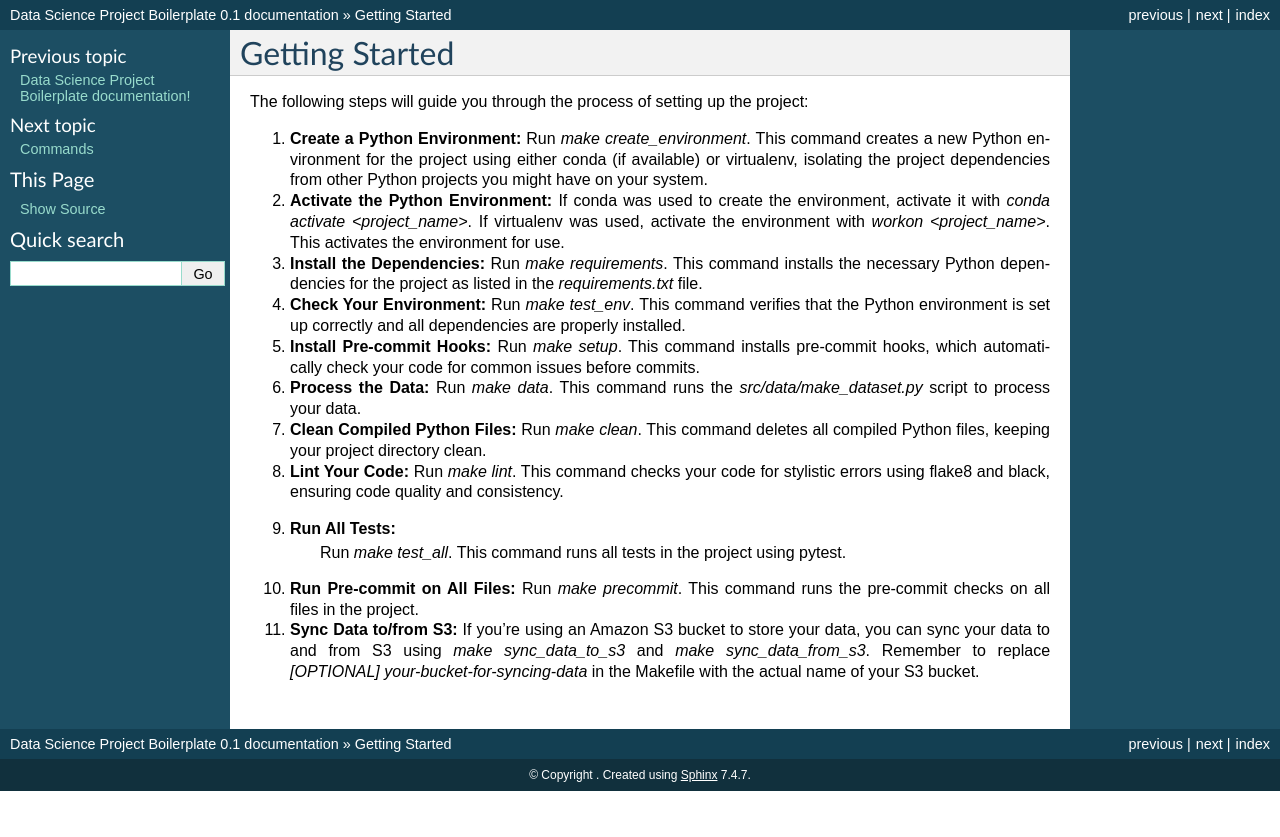
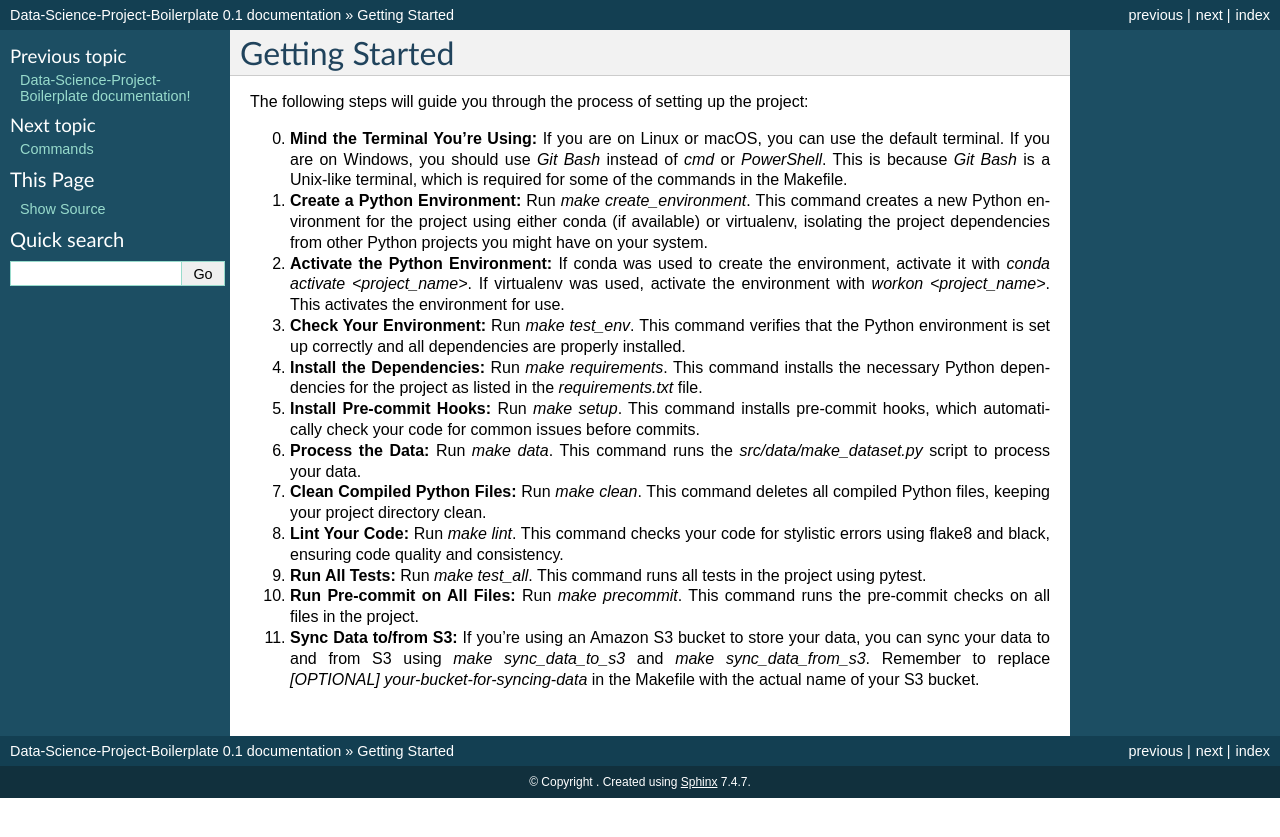
Before and after one commit to Yureehh/Data-Science-Project-Boilerplate, a Sphinx documentation site: the page built from docs/getting-started.rst, in a window 1280 px wide. Shown: the top 837 px of the page. Built offline with Sphinx 7.4.7, drawn with Linux system fonts in a browser that asks for light colours.

Commit message:
Made makefile usable on windows

```diff
--- a/docs/conf.py
+++ b/docs/conf.py
@@ -1,6 +1,6 @@
 # -*- coding: utf-8 -*-
 #
-# Data Science Project Boilerplate documentation build configuration file, created by
+# Data-Science-Project-Boilerplate documentation build configuration file, created by
 # sphinx-quickstart.
 #
 # This file is execfile()d with the current directory set to its containing dir.
@@ -41,7 +41,7 @@ source_suffix = ".rst"
 master_doc = "index"
 
 # General information about the project.
-project = "Data Science Project Boilerplate"
+project = "Data-Science-Project-Boilerplate"
 
 # The version info for the project you're documenting, acts as replacement for
 # |version| and |release|, also used in various other places throughout the
@@ -164,7 +164,7 @@ html_static_path = ["_static"]
 # html_file_suffix = None
 
 # Output file base name for HTML help builder.
-htmlhelp_basename = "Data Science Project Boilerplatedoc"
+htmlhelp_basename = "Data-Science-Project-Boilerplate-doc"
 
 
 # -- Options for LaTeX output --------------------------------------------------
@@ -183,8 +183,8 @@ latex_elements = {
 latex_documents = [
     (
         "index",
-        "Data Science Project Boilerplate.tex",
-        "Data Science Project Boilerplate Documentation",
+        "Data-Science-Project-Boilerplate.tex",
+        "Data-Science-Project-Boilerplate Documentation",
         "Yureeh",
         "manual",
     ),
@@ -218,8 +218,8 @@ latex_documents = [
 man_pages = [
     (
         "index",
-        "Data Science Project Boilerplate",
-        "Data Science Project Boilerplate Documentation",
+        "Data-Science-Project-Boilerplate",
+        "Data-Science-Project-Boilerplate Documentation",
         ["Yureeh"],
         1,
     )
@@ -237,10 +237,10 @@ man_pages = [
 texinfo_documents = [
     (
         "index",
-        "Data Science Project Boilerplate",
-        "Data Science Project Boilerplate Documentation",
+        "Data-Science-Project-Boilerplate",
+        "Data-Science-Project-Boilerplate Documentation",
         "Yureeh",
-        "Data Science Project Boilerplate",
+        "Data-Science-Project-Boilerplate",
         "This repo gets cloned everytime I start a new Data Science project. A logical, reasonably standardized, but flexible project structure for doing and sharing data science work. See https://drivendata.github.io/cookiecutter-data-science/",
         "Miscellaneous",
     ),
--- a/docs/getting-started.rst
+++ b/docs/getting-started.rst
@@ -2,6 +2,9 @@ Getting Started
 ===============
 
 The following steps will guide you through the process of setting up the project:
+
+0. **Mind the Terminal You're Using:**
+   If you are on Linux or macOS, you can use the default terminal. If you are on Windows, you should use `Git Bash` instead of `cmd` or `PowerShell`. This is because `Git Bash` is a Unix-like terminal, which is required for some of the commands in the Makefile.
 
 1. **Create a Python Environment:**
    Run `make create_environment`. This command creates a new Python environment for the project using either conda (if available) or virtualenv, isolating the project dependencies from other Python projects you might have on your system.
@@ -9,11 +12,11 @@ The following steps will guide you through the process of setting up the project
 2. **Activate the Python Environment:**
    If conda was used to create the environment, activate it with `conda activate <project_name>`. If virtualenv was used, activate the environment with `workon <project_name>`. This activates the environment for use.
 
-3. **Install the Dependencies:**
+3. **Check Your Environment:**
+   Run `make test_env`. This command verifies that the Python environment is set up correctly and all dependencies are properly installed.
+
+4. **Install the Dependencies:**
    Run `make requirements`. This command installs the necessary Python dependencies for the project as listed in the `requirements.txt` file.
-
-4. **Check Your Environment:**
-   Run `make test_env`. This command verifies that the Python environment is set up correctly and all dependencies are properly installed.
 
 5. **Install Pre-commit Hooks:**
    Run `make setup`. This command installs pre-commit hooks, which automatically check your code for common issues before commits.
@@ -27,7 +30,7 @@ The following steps will guide you through the process of setting up the project
 8. **Lint Your Code:**
    Run `make lint`. This command checks your code for stylistic errors using flake8 and black, ensuring code quality and consistency.
 
-9. **Run All Tests:**
+9.  **Run All Tests:**
     Run `make test_all`. This command runs all tests in the project using pytest.
 
 10. **Run Pre-commit on All Files:**
--- a/docs/index.rst
+++ b/docs/index.rst
@@ -1,9 +1,9 @@
-.. Data Science Project Boilerplate documentation master file, created by
+.. Data-Science-Project-Boilerplate documentation master file, created by
    sphinx-quickstart.
    You can adapt this file completely to your liking, but it should at least
    contain the root `toctree` directive.
 
-Data Science Project Boilerplate documentation!
+Data-Science-Project-Boilerplate documentation!
 ==================================================
 
 Contents:
--- a/requirements.txt
+++ b/requirements.txt
@@ -5,7 +5,6 @@
 click
 Sphinx
 coverage
-awscli
 flake8
 python-dotenv>=0.5.1
 black
```
Also changed, not shown: 3 other files.
